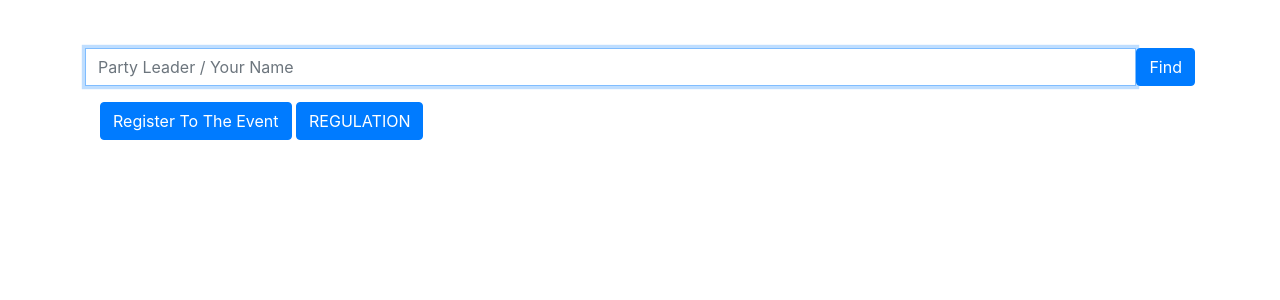
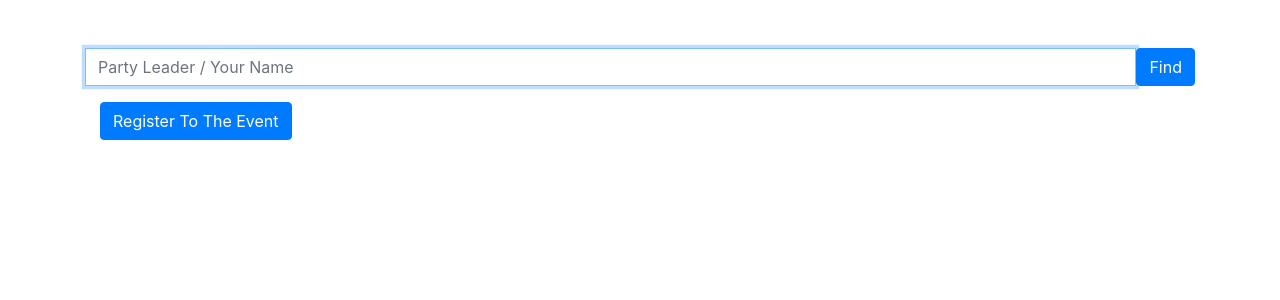
Before and after one commit to KanekoHato/xmasez, a PHP site: page / in a window 1280 px wide. Shown: the part 56-356 px from the top of the page. Run offline with PHP 8.4, Linux system fonts and the light colour scheme; data comes from the database, SQL or seed files in the repository; some libraries are stand-ins or nearby versions.

Commit message:
Update index.php

```diff
--- a/index.php
+++ b/index.php
@@ -164,10 +164,6 @@ $_SESSION['csrf_token'] = $csrf_token;
             <button type="button" class="btn btn-primary" data-toggle="modal" data-target="#eventregister">
                 Register To The Event
             </button>
-            <button type="button" class="btn btn-primary" data-toggle="modal" data-target="#eventregulation">
-                REGULATION
-            </button>
-
         </div>
 
     </div>
@@ -333,6 +329,7 @@ $_SESSION['csrf_token'] = $csrf_token;
                             <div class="modal-footer">
                                 <button type="button" class="btn btn-secondary" data-dismiss="modal">Cancel</button>
                                 <button type="submit" name="submit" value="Upload" class="btn btn-primary">Sent</button>
+                                <button type="button" class="btn btn-primary" data-toggle="modal" data-target="#eventregulation">Regulation</button>
                             </div>
                 </form>
             </div>
```
